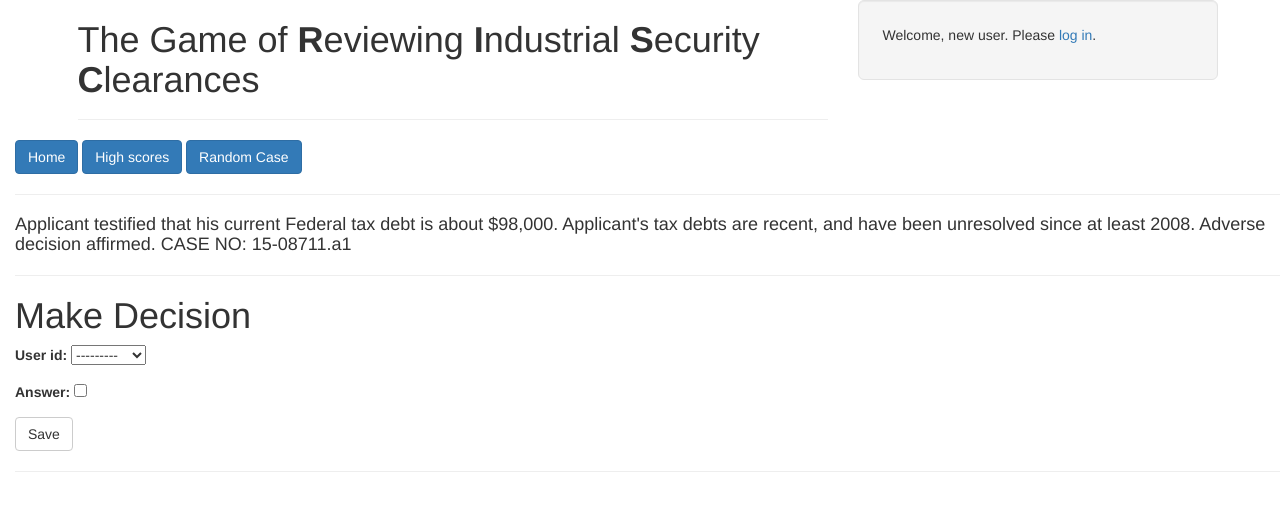
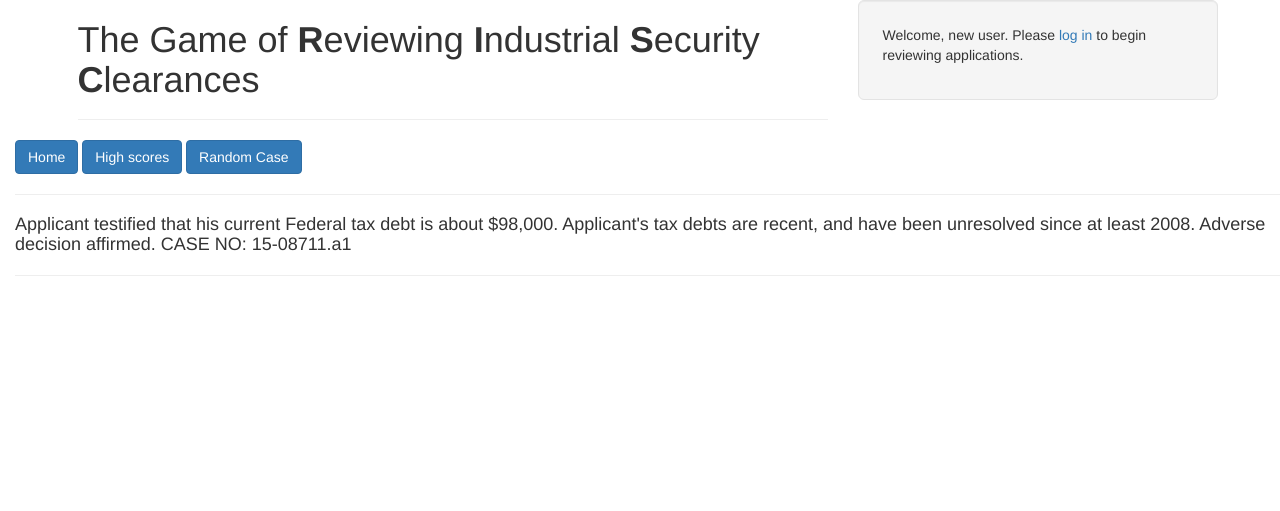
Before and after one commit to michael5486/game_of_risc, a Django app: page /decisions/1/ in a window 1280 px wide. Shown: the top 511 px of the page. Run offline with Django 3.2, Linux system fonts and the light colour scheme; data comes from the database, SQL or seed files in the repository; both versions use the stored data as it was after the commit; some libraries are stand-ins or nearby versions.

Commit message:
finished login/logout...work on scoring features and creating new users

```diff
--- a/the_game_of_risc/decisions/forms.py
+++ b/the_game_of_risc/decisions/forms.py
@@ -6,4 +6,4 @@ class DecisionForm(forms.ModelForm):
 
     class Meta:
         model = Decision
-        fields = ('user_id', 'answer')
+        fields = ('answer',)
--- a/the_game_of_risc/decisions/templates/decisions/base.html
+++ b/the_game_of_risc/decisions/templates/decisions/base.html
@@ -27,9 +27,9 @@
             <div class="col-lg-4">
                 <div class="well well-lg">
                     {% if user.is_authenticated %}
-                        <p>Welcome, {{ user.username }} <a href="/decisions/logout/">Log out</a></p>
+                        <p>Welcome, {{ user.username }}. <a href="/decisions/logout/">Log out</a></p>
                     {% else %}
-                        <p>Welcome, new user. Please <a href="/decisions/login/">log in</a>.</p>
+                        <p>Welcome, new user. Please <a href="/decisions/login/">log in</a> to begin reviewing applications.</p>
                     {% endif %}
                 </div>
             </div>
--- a/the_game_of_risc/decisions/templates/decisions/detail.html
+++ b/the_game_of_risc/decisions/templates/decisions/detail.html
@@ -5,6 +5,7 @@
     <h4>{{ adjudication.digest  }}</h4>
     <hr>
 
+{% if user.is_authenticated %}
     <h1>Make Decision</h1>
     <form method="POST" class="decision-form">{% csrf_token %}
         {{ form.as_p }}
@@ -17,4 +18,8 @@
     {% elif correct_response == 0%}
         <h1>You entered the wrong response :(</h1>
     {% endif %}
+
+{% endif %}
+
+
 {% endblock %}
--- a/the_game_of_risc/decisions/templates/decisions/index.html
+++ b/the_game_of_risc/decisions/templates/decisions/index.html
@@ -10,7 +10,7 @@
 {% block content %}
 
     <h2>How to Play RISC</h2>
-        <p>You are given a brief summary of a real security clearance application. You must read the summary, and decide if the application should be accepted or denied. Use your best judgment, our national security depends on it. Five random examples are shown below. Click "<strong>Begin game</strong>" to receive your first security clearance application. Your score is calculated by the number of applicationg you correctly process, good luck!</p>
+        <p>You are given a brief summary of a real security clearance application. You must read the summary, and decide if the application should be accepted or denied. Use your best judgment, our national security depends on it. Five random examples are shown below. Login and click "<strong>Begin game</strong>" to receive your first security clearance application. Your score is calculated by the number of applications you correctly process, good luck!</p>
     <hr>
 
 
@@ -30,5 +30,6 @@
     {% endif %}
 
 
-    {% bootstrap_button 'Begin game' size='lg' %}
+    <a href="/decisions/random/">{% bootstrap_button 'Begin game' size='lg' %}</a>
+
 {% endblock %}
--- a/the_game_of_risc/decisions/views.py
+++ b/the_game_of_risc/decisions/views.py
@@ -1,6 +1,7 @@
 from django.shortcuts import get_object_or_404, render, redirect
 from django.http import HttpResponseRedirect
 from django.utils import timezone
+from django.contrib.auth.models import User
 
 from .models import Adjudication
 from .forms import DecisionForm
@@ -23,6 +24,7 @@ def detail(request, adjudication_id):
         form = DecisionForm(request.POST)
         if form.is_valid():
             decision = form.save(commit=False)
+            decision.user_id = request.user
             decision.adjudication_id = adjudication
             decision.timestamp = timezone.now()
             decision.save()
@@ -39,16 +41,3 @@ def random(request):
     random_adjudication = Adjudication.objects.order_by('?')[:2]
     # adjudication = get_object_or_404(Adjudication, pk=adjudication_id)
     return redirect('/decisions/{}'.format(random_adjudication[0].id))
-
-
-# def decision_new(request):
-#     if request.method == "POST":
-#         form = DecisionForm(request.POST)
-#         if form.is_valid():
-#             decision = form.save(commit=False)
-#             decision.timestamp = timezone.now()
-#             decision.save()
-#             return redirect('https://www.google.com')
-#     else:
-#         form=DecisionForm()
-#     return render(request, 'decisions/decision_edit.html', {'form': form})
```
Also changed, not shown: the_game_of_risc/db.sqlite3.
